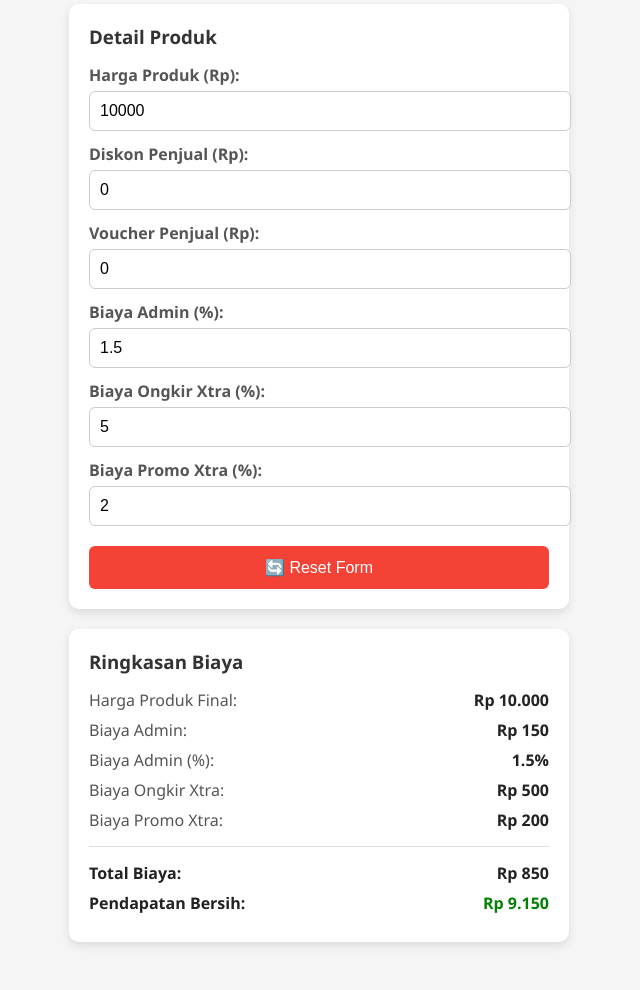
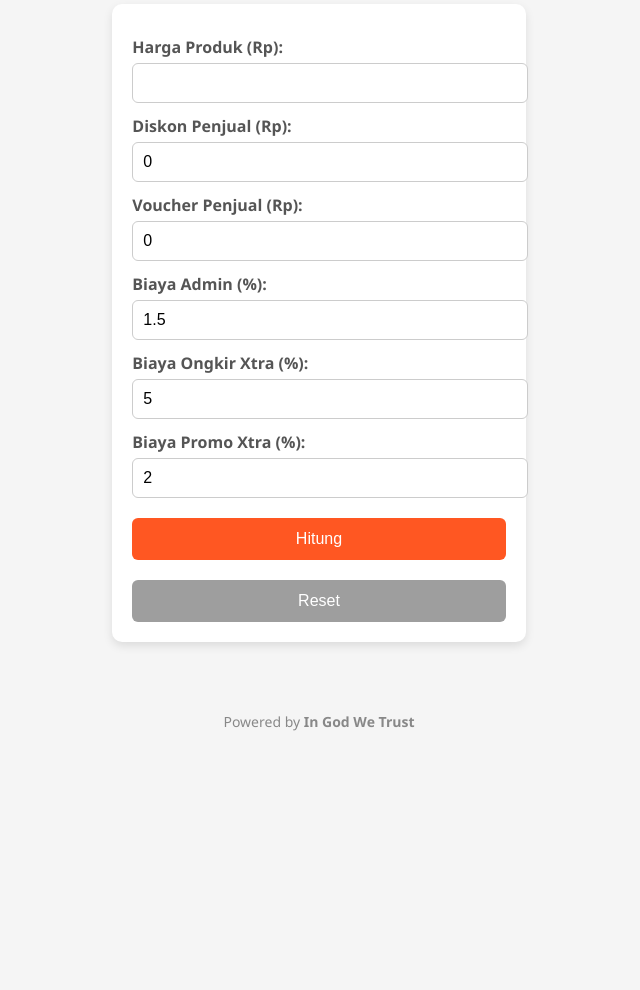
Before and after one commit to 4ltanov/kalkulator, a plain HTML site: page index.html in a window 1280 px wide. Shown: the part 97-1087 px from the top of the page, without its empty margins (321-961 px from the left). After the commit the page ends 856 px from the top, so only its background shows below. Drawn offline with Linux system fonts and the light colour scheme.

Commit message:
Update index.html

```diff
--- a/index.html
+++ b/index.html
@@ -6,13 +6,17 @@
   <title>Kalkulator Biaya Shopee Seller</title>
   <style>
     body {
-      font-family: 'Segoe UI', Tahoma, Geneva, Verdana, sans-serif;
+      font-family: 'Segoe UI', Tahoma, sans-serif;
       background: #f5f5f5;
       padding: 20px;
+      display: flex;
+      flex-direction: column;
+      min-height: 100vh;
     }
     .container {
       max-width: 500px;
       margin: auto;
+      flex-grow: 1;
     }
     h2 {
       text-align: center;
@@ -25,24 +29,24 @@
       margin-bottom: 20px;
       box-shadow: 0 4px 10px rgba(0,0,0,0.1);
     }
-    .card h3 {
-      margin-top: 0;
-      margin-bottom: 15px;
-      color: #333;
-    }
     label {
       display: block;
       margin-top: 12px;
-      font-weight: bold;
+      font-weight: 600;
       color: #555;
     }
-    input {
+    input[type=number] {
       width: 100%;
       padding: 10px;
       font-size: 16px;
       margin-top: 5px;
       border-radius: 6px;
       border: 1px solid #ccc;
+    }
+    input[type=number]::-webkit-inner-spin-button,
+    input[type=number]::-webkit-outer-spin-button {
+      -webkit-appearance: none;
+      margin: 0;
     }
     .line {
       display: flex;
@@ -63,17 +67,26 @@
       margin-top: 20px;
       width: 100%;
       padding: 12px;
-      background: #f44336;
+      background: #ff5722;
       color: white;
       border: none;
       border-radius: 6px;
       font-size: 16px;
       cursor: pointer;
     }
+    button.reset {
+      background: #9e9e9e;
+    }
     hr {
       margin: 15px 0;
       border: 0;
       border-top: 1px solid #ddd;
+    }
+    footer {
+      text-align: center;
+      margin-top: 30px;
+      font-size: 14px;
+      color: #888;
     }
   </style>
 </head>
@@ -82,29 +95,31 @@
     <h2>Kalkulator Biaya Shopee Seller</h2>
 
     <div class="card">
-      <h3>Detail Produk</h3>
+      <form id="form-kalkulator" onsubmit="hitung(); return false;">
         <label>Harga Produk (Rp):</label>
-      <input type="number" id="harga" value="10000" oninput="hitung()">
+        <input type="number" id="harga" inputmode="numeric" pattern="[0-9]*" required>
 
         <label>Diskon Penjual (Rp):</label>
-      <input type="number" id="diskon" value="0" oninput="hitung()">
+        <input type="number" id="diskon" inputmode="numeric" pattern="[0-9]*" value="0">
 
         <label>Voucher Penjual (Rp):</label>
-      <input type="number" id="voucher" value="0" oninput="hitung()">
+        <input type="number" id="voucher" inputmode="numeric" pattern="[0-9]*" value="0">
 
         <label>Biaya Admin (%):</label>
-      <input type="number" id="admin_fee" value="1.5" step="0.1" oninput="hitung()">
+        <input type="number" id="admin_fee" inputmode="decimal" step="0.1" value="1.5" required>
 
         <label>Biaya Ongkir Xtra (%):</label>
-      <input type="number" id="ongkir_fee" value="5" step="0.1" oninput="hitung()">
+        <input type="number" id="ongkir_fee" inputmode="decimal" step="0.1" value="5">
 
         <label>Biaya Promo Xtra (%):</label>
-      <input type="number" id="promo_fee" value="2" step="0.1" oninput="hitung()">
+        <input type="number" id="promo_fee" inputmode="decimal" step="0.1" value="2">
 
-      <button onclick="resetForm()">🔄 Reset Form</button>
+        <button type="submit">Hitung</button>
+        <button type="button" class="reset" onclick="resetForm()">Reset</button>
+      </form>
     </div>
 
-    <div class="card summary">
+    <div class="card summary" id="ringkasan" style="display:none;">
       <h3>Ringkasan Biaya</h3>
       <div class="line"><span>Harga Produk Final:</span><strong id="harga_final">Rp 0</strong></div>
       <div class="line"><span>Biaya Admin:</span><strong id="admin_total">Rp 0</strong></div>
@@ -116,6 +131,10 @@
       <div class="line"><span><strong>Pendapatan Bersih:</strong></span><strong id="bersih" style="color:green;">Rp 0</strong></div>
     </div>
   </div>
+
+  <footer>
+    Powered by <strong>In God We Trust</strong>
+  </footer>
 
   <script>
     function formatRupiah(number) {
@@ -131,6 +150,8 @@
       let promo_fee = parseFloat(document.getElementById('promo_fee').value) || 0;
 
       let harga_final = harga - diskon - voucher;
+      if (harga_final < 0) harga_final = 0;
+
       let admin = (admin_fee / 100) * harga_final;
       let ongkir = (ongkir_fee / 100) * harga_final;
       let promo = (promo_fee / 100) * harga_final;
@@ -145,20 +166,14 @@
       document.getElementById('promo_total').innerText = formatRupiah(promo);
       document.getElementById('total_biaya').innerText = formatRupiah(total_biaya);
       document.getElementById('bersih').innerText = formatRupiah(bersih);
+
+      document.getElementById('ringkasan').style.display = 'block';
     }
 
     function resetForm() {
-      document.getElementById('harga').value = 0;
-      document.getElementById('diskon').value = 0;
-      document.getElementById('voucher').value = 0;
-      document.getElementById('admin_fee').value = 1.5;
-      document.getElementById('ongkir_fee').value = 5;
-      document.getElementById('promo_fee').value = 2;
-      hitung();
+      document.getElementById('form-kalkulator').reset();
+      document.getElementById('ringkasan').style.display = 'none';
     }
-
-    // Inisialisasi saat halaman dimuat
-    window.onload = hitung;
   </script>
 </body>
 </html>
```
Lines whose indentation alone changed are shown as unchanged.
